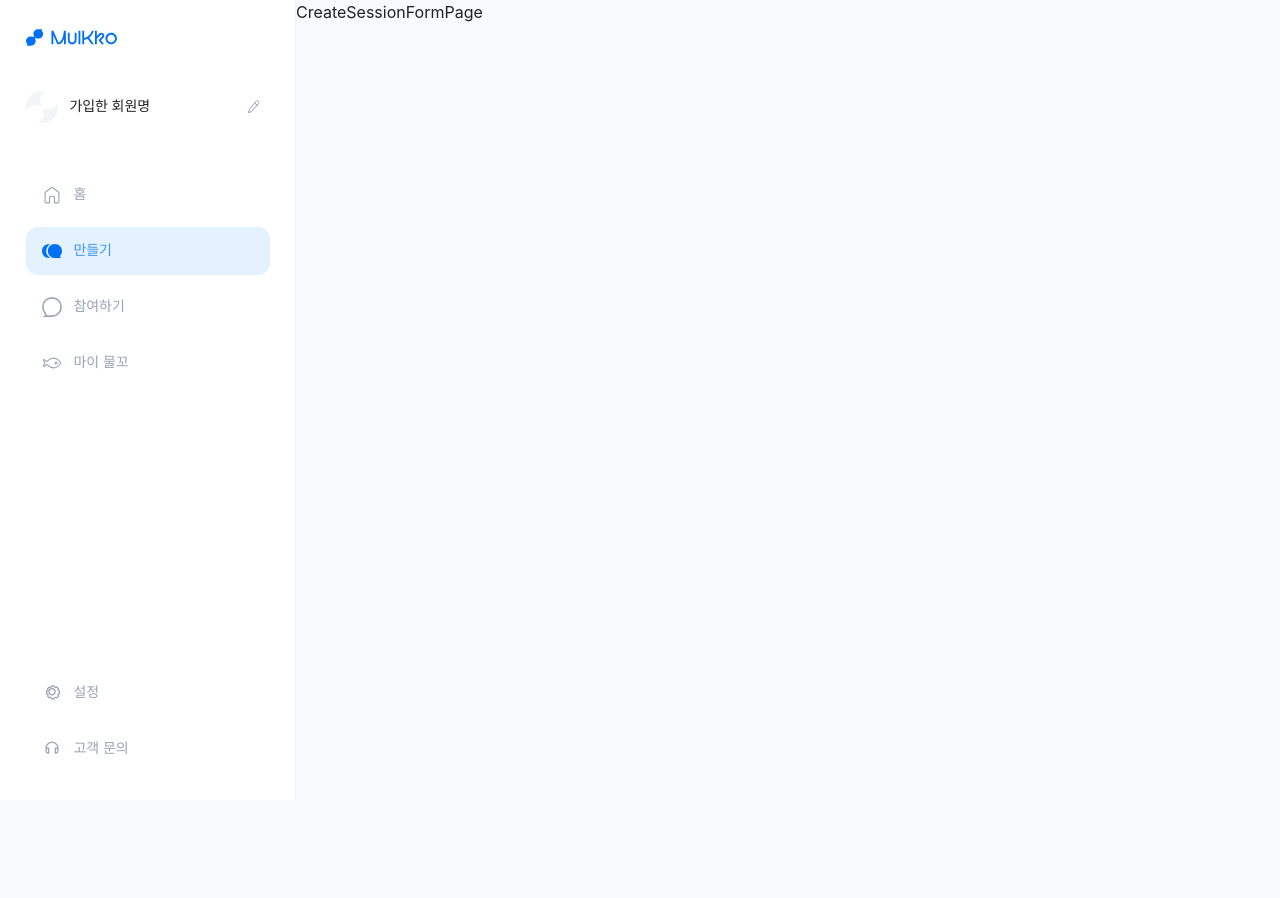
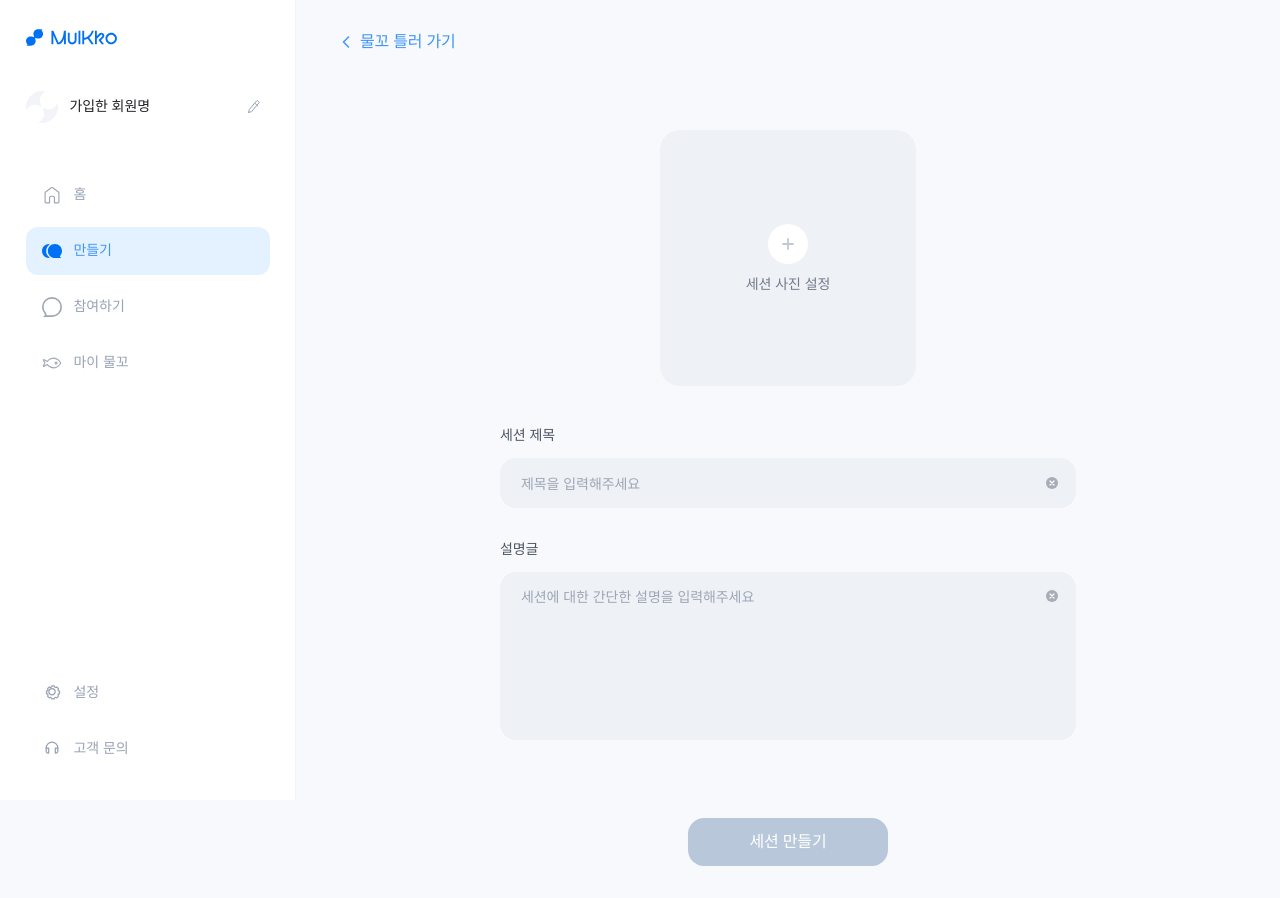
Before and after one commit to Mutsa-OpenLearning/Mulkko-Front, a React (Vite) app: page /sessions/create/new in a window 1280 px wide. Before the commit the page ends 800 px from the top, so only its background shows below. Built offline with nearby package versions, Linux system fonts and the light colour scheme; a web font is replaced by a local one.

Commit message:
[Feat] : 세션 생성 라우팅 추가, 세션 생성 페이지 작업

```diff
--- a/src/app/Router.jsx
+++ b/src/app/Router.jsx
@@ -27,6 +27,12 @@ export default function AppRouter() {
       <Route element={<AppLayout />}>
         <Route path="/home" element={<HomePage />} />
 
+      {/* 물꼬 틀러 가기 */}
+        <Route
+          path="/sessions/create/new"
+          element={<CreateSessionFormPage />}
+        />
+
         <Route
           path="/sessions/join"
           element={<TemporaryPage title="세션 참여" />}
@@ -51,6 +57,7 @@ export default function AppRouter() {
           path="/sessions/:sessionId/options"
           element={<TemporaryPage title="세션 옵션 설정" />}
         />
+
         <Route
           path="/sessions/:sessionId/audience"
           element={<TemporaryPage title="참여자 실시간 질문" />}
--- a/src/pages/CreateSessionFormPage.jsx
+++ b/src/pages/CreateSessionFormPage.jsx
@@ -1,3 +1,276 @@
+import { useEffect, useState } from 'react';
+import { Link, useNavigate } from 'react-router-dom';
+
+function BackIcon() {
+  return (
+    <svg
+      width="20"
+      height="20"
+      viewBox="0 0 24 24"
+      fill="none"
+      aria-hidden="true"
+    >
+      <path
+        d="M15 18L9 12L15 6"
+        stroke="currentColor"
+        strokeWidth="1.8"
+        strokeLinecap="round"
+        strokeLinejoin="round"
+      />
+    </svg>
+  );
+}
+
+function PlusIcon() {
+  return (
+    <svg
+      width="24"
+      height="24"
+      viewBox="0 0 24 24"
+      fill="none"
+      aria-hidden="true"
+    >
+      <path
+        d="M12 7V17M7 12H17"
+        stroke="currentColor"
+        strokeWidth="1.8"
+        strokeLinecap="round"
+      />
+    </svg>
+  );
+}
+
+function ClearIcon() {
+  return (
+    <svg
+      width="16"
+      height="16"
+      viewBox="0 0 16 16"
+      fill="none"
+      aria-hidden="true"
+    >
+      <circle cx="8" cy="8" r="6" fill="#A7ADB8" />
+      <path
+        d="M6 6L10 10M10 6L6 10"
+        stroke="white"
+        strokeWidth="1.2"
+        strokeLinecap="round"
+      />
+    </svg>
+  );
+}
+
 export default function CreateSessionFormPage() {
-  return <div>CreateSessionFormPage</div>;
+  const navigate = useNavigate();
+
+  const [title, setTitle] = useState('');
+  const [description, setDescription] = useState('');
+  const [imagePreview, setImagePreview] = useState('');
+
+  const handleImageChange = (event) => {
+    const file = event.target.files?.[0];
+
+    if (!file) {
+      return;
+    }
+
+    const previewUrl = URL.createObjectURL(file);
+    setImagePreview(previewUrl);
+  };
+
+  useEffect(() => {
+    return () => {
+      if (imagePreview) {
+        URL.revokeObjectURL(imagePreview);
+      }
+    };
+  }, [imagePreview]);
+
+  const handleSubmit = (event) => {
+    event.preventDefault();
+
+    if (!title.trim()) {
+      return;
+    }
+
+    // 추후 세션 생성 API 응답에서 실제 세션 ID를 받아 사용한다.
+    const temporarySessionId = 'new-session';
+
+    navigate(`/sessions/${temporarySessionId}/options`);
+  };
+
+  return (
+    <section className="relative min-h-screen bg-background px-10 py-8">
+      {/* 이전 화면 이동 */}
+      <Link
+        to="/sessions/create"
+        className="
+          inline-flex items-center gap-1
+          text-body-3 text-primary-500
+          transition-opacity hover:opacity-70
+        "
+      >
+        <BackIcon />
+        <span>물꼬 틀러 가기</span>
+      </Link>
+
+      <form
+        onSubmit={handleSubmit}
+        className="
+          mx-auto flex w-full max-w-[576px]
+          flex-col pt-[72px]
+        "
+      >
+        {/* 세션 사진 */}
+        <label className="mx-auto block cursor-pointer">
+          <input
+            type="file"
+            accept="image/*"
+            onChange={handleImageChange}
+            className="hidden"
+          />
+
+          <div
+            className="
+              flex h-[256px] w-[256px]
+              items-center justify-center overflow-hidden
+              rounded-[20px] bg-[#EEF1F6]
+              transition-colors hover:bg-[#E7EBF2]
+            "
+          >
+            {imagePreview ? (
+              <img
+                src={imagePreview}
+                alt="선택한 세션 사진"
+                className="h-full w-full object-cover"
+              />
+            ) : (
+              <div className="flex flex-col items-center gap-3">
+                <span
+                  className="
+                    flex h-10 w-10 items-center justify-center
+                    rounded-full bg-white text-[#C2C9D5]
+                  "
+                >
+                  <PlusIcon />
+                </span>
+
+                <span className="text-body-5 text-[#737B89]">
+                  세션 사진 설정
+                </span>
+              </div>
+            )}
+          </div>
+        </label>
+
+        {/* 세션 제목 */}
+        <div className="mt-9">
+          <label
+            htmlFor="session-title"
+            className="text-body-5 text-[#4D5562]"
+          >
+            세션 제목
+          </label>
+
+          <div className="relative mt-3">
+            <input
+              id="session-title"
+              type="text"
+              value={title}
+              maxLength={50}
+              placeholder="제목을 입력해주세요"
+              onChange={(event) => setTitle(event.target.value)}
+              className="
+                h-[50px] w-full rounded-[16px]
+                border border-transparent bg-[#EEF1F6]
+                px-5 pr-12
+                text-body-5 text-text-primary
+                outline-none
+                placeholder:text-[#9EA6B4]
+                focus:border-primary-500
+                focus:bg-white
+              "
+            />
+
+            <button
+              type="button"
+              onClick={() => setTitle('')}
+              aria-label="세션 제목 지우기"
+              className="
+                absolute right-4 top-1/2
+                flex -translate-y-1/2 items-center justify-center
+                rounded-full
+              "
+            >
+              <ClearIcon />
+            </button>
+          </div>
+        </div>
+
+        {/* 설명글 */}
+        <div className="mt-7">
+          <label
+            htmlFor="session-description"
+            className="text-body-5 text-[#4D5562]"
+          >
+            설명글
+          </label>
+
+          <div className="relative mt-3">
+            <textarea
+              id="session-description"
+              value={description}
+              maxLength={300}
+              placeholder="세션에 대한 간단한 설명을 입력해주세요"
+              onChange={(event) => setDescription(event.target.value)}
+              className="
+                h-[168px] w-full resize-none
+                rounded-[16px]
+                border border-transparent bg-[#EEF1F6]
+                px-5 py-4 pr-12
+                text-body-5 text-text-primary
+                outline-none
+                placeholder:text-[#9EA6B4]
+                focus:border-primary-500
+                focus:bg-white
+              "
+            />
+
+            <button
+              type="button"
+              onClick={() => setDescription('')}
+              aria-label="설명글 지우기"
+              className="
+                absolute right-4 top-4
+                flex items-center justify-center
+                rounded-full
+              "
+            >
+              <ClearIcon />
+            </button>
+          </div>
+        </div>
+
+        {/* 생성 버튼 */}
+        <button
+          type="submit"
+          disabled={!title.trim()}
+          className="
+            mx-auto mt-[72px]
+            flex h-[48px] w-[200px]
+            items-center justify-center
+            rounded-[16px]
+            bg-primary-500
+            text-body-3 text-white
+            transition-colors
+            hover:bg-[#2F84E8]
+            disabled:cursor-not-allowed
+            disabled:bg-[#B8C8DA]
+          "
+        >
+          세션 만들기
+        </button>
+      </form>
+    </section>
+  );
 }
```
